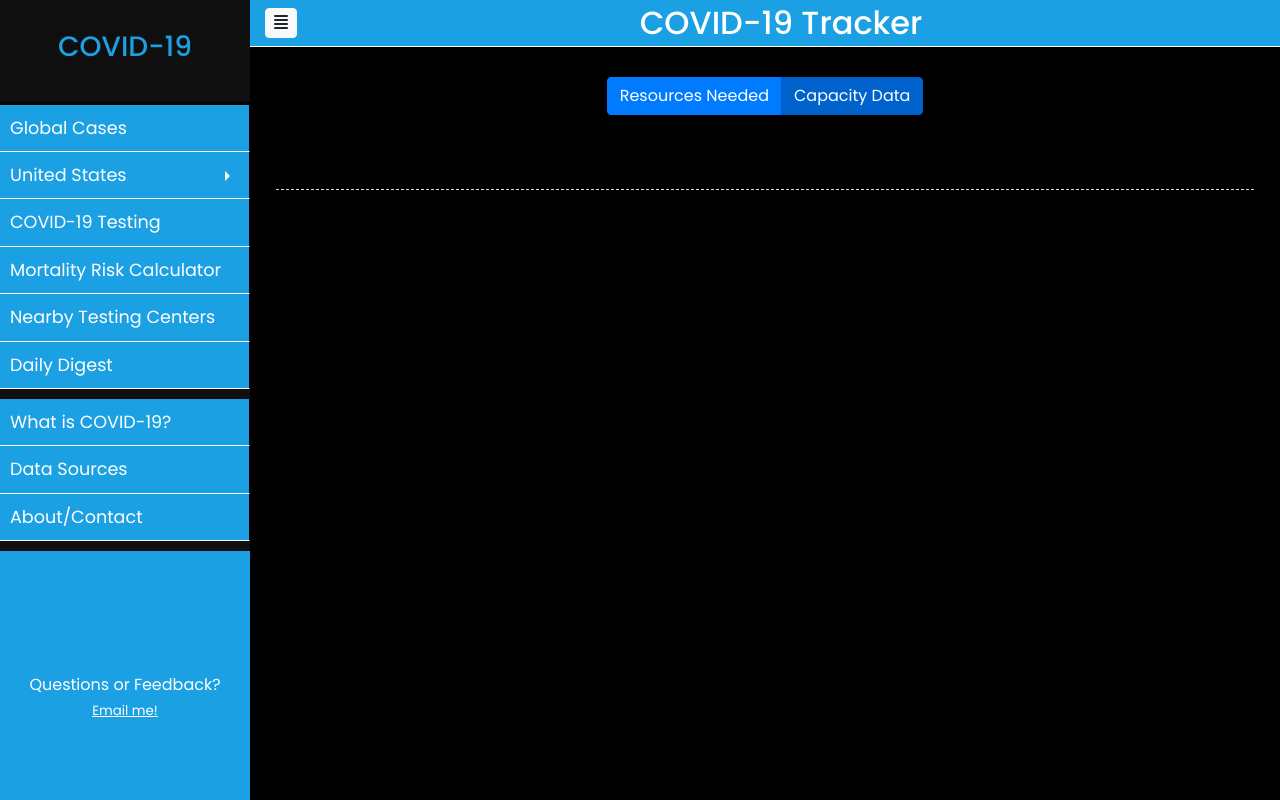
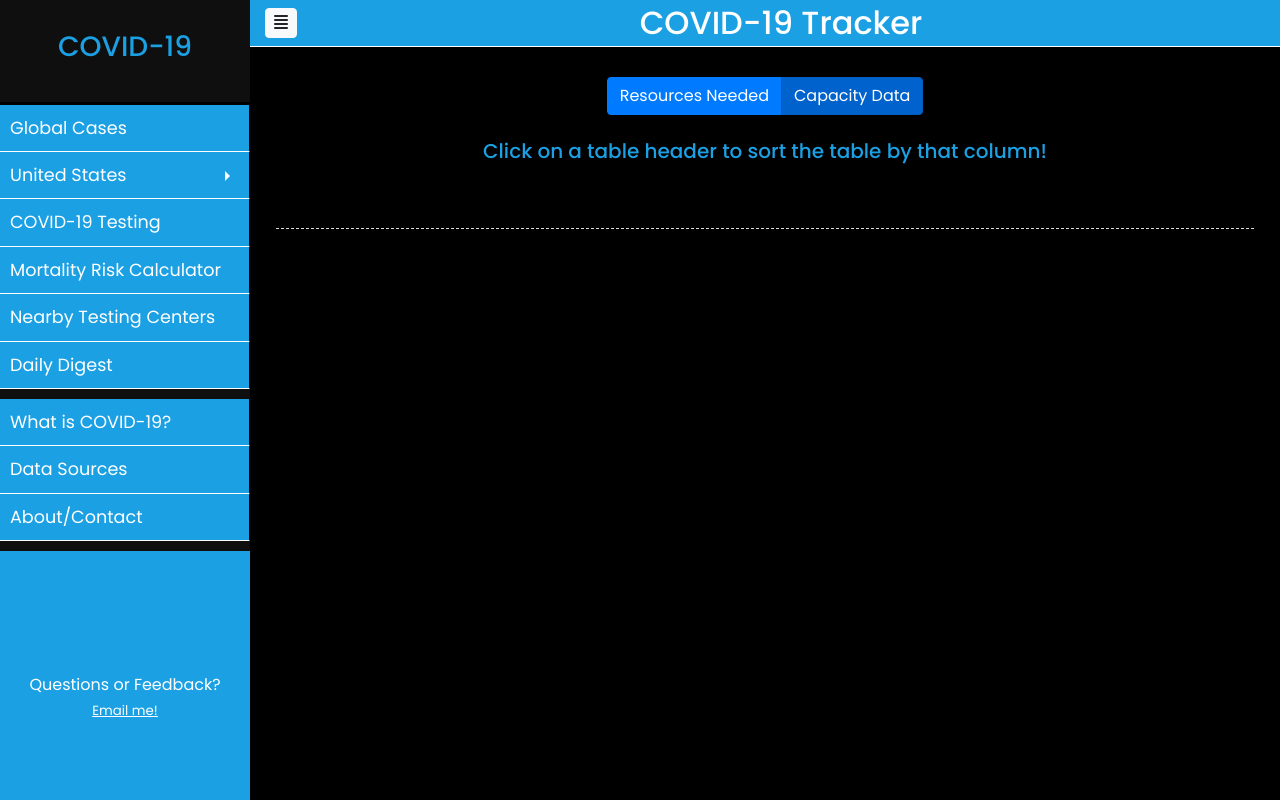
Before and after one commit to aniruddhamurali/COVID-19-Live, a Flask app: page /us_hospital_data in a window 1280 px wide. Run offline with Flask 2, Linux system fonts and the light colour scheme; parts of the project's set-up code (start-up, migrations or seed data) failed here and were passed over; some libraries are stand-ins or nearby versions.

Commit message:
Added table instructions, arrows, and changed some text

```diff
--- a/static/javascript/hospital_capacity_data.js
+++ b/static/javascript/hospital_capacity_data.js
@@ -16,7 +16,7 @@ function displayHTMLTable(results) {
 
         if (count === 0) {
             table_data += '<thead class="thead-dark">' +
-                            '<th>' + 'State' + '</th>' +
+                            '<th>' + 'State' + '<i class="fas fa-sort-up fa-1x"></i>' + '</th>' +
                             '<th>' + 'Staffed All Beds' + '</th>' +
                             '<th>' + 'Staffed ICU Beds' + '</th>' +
                             '<th>' + 'Licensed All Beds' + '</th>' +
@@ -42,6 +42,18 @@ function displayHTMLTable(results) {
         var table = $(this).parents('table').eq(0)
         var rows = table.find('tr:gt(0)').toArray().sort(comparer($(this).index()))
         this.asc = !this.asc
+
+        // If ascending, show up arrow icon. Else, show down arrow icon.
+        if (this.asc) {
+            $('.fa-sort-down').remove();
+            $('.fa-sort-up').remove();
+            $(this).append('<i class="fas fa-sort-up fa-1x"></i>');
+        } else {
+            $('.fa-sort-up').remove();
+            $('.fa-sort-down').remove();
+            $(this).append('<i class="fas fa-sort-down fa-1x"></i>');
+        }
+
         if (!this.asc){
             rows = rows.reverse()
         }
--- a/static/javascript/testing_data.js
+++ b/static/javascript/testing_data.js
@@ -19,8 +19,8 @@ function displayHTMLTable(results) {
                             '<th style="width: 20%;">' + 'Country' + '<i class="fas fa-sort-up fa-1x"></i>' + '</th>' +
                             '<th style="width: 10%;">' + 'Date' + '</th>' +
                             '<th style="width: 20%;">' + 'Source Label' + '</th>' +
-                            '<th style="width: 10%;">' + 'Cumulative Total' + '</th>' +
-                            '<th style="width: 15%;">' + 'Cumulative Total per Thousand' + '</th>' +
+                            '<th style="width: 10%;">' + 'Total' + '</th>' +
+                            '<th style="width: 15%;">' + 'Total per Thousand' + '</th>' +
                             '<th style="width: 10%;">' + 'Daily Change' + '</th>' +
                             '<th style="width: 15%;">' + 'Daily Change per Thousand' + '</th>' +
                           '</thead>';
--- a/templates/pages/us-hospital-data-page.html
+++ b/templates/pages/us-hospital-data-page.html
@@ -11,13 +11,19 @@
         <button type="button" class="btn btn-primary active">Capacity Data</button>
     </div>
 </div>
+<br>
+<h5>Click on a table header to sort the table by that column!</h5>
 
-<br>
 <div class="text-center" id="capacity_data_table"></div>
 
 
+<style>
+    h5 {
+        color: #1ba0e3;
+        text-align: center;
+        margin-bottom: 15px;
+    }
 
-<style>
     #capacity_data_table {
         width: 75%;
         margin: auto;
@@ -39,6 +45,12 @@
         color: white;
         border-bottom-color: white;
         border-bottom: 1px solid;
+    }
+
+    .fa-sort-up, .fa-sort-down {
+        float: right;
+        padding-right: 3px;
+        padding-top: 3px;
     }
 </style>
 
```
Also changed, not shown: templates/pages/county-data-page.html (+8 -0 lines), templates/pages/global-data-page.html (+8 -1 lines), templates/pages/testing-data-page.html (+10 -1 lines).
